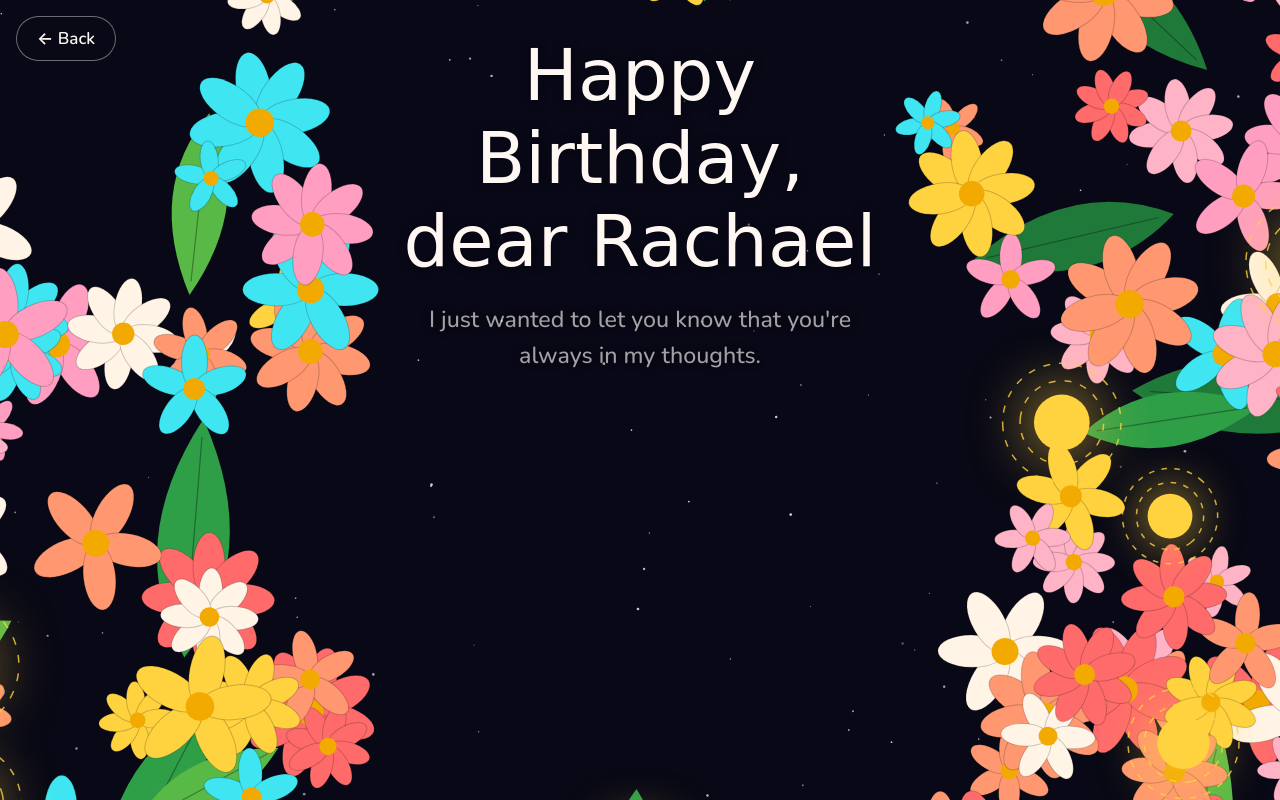
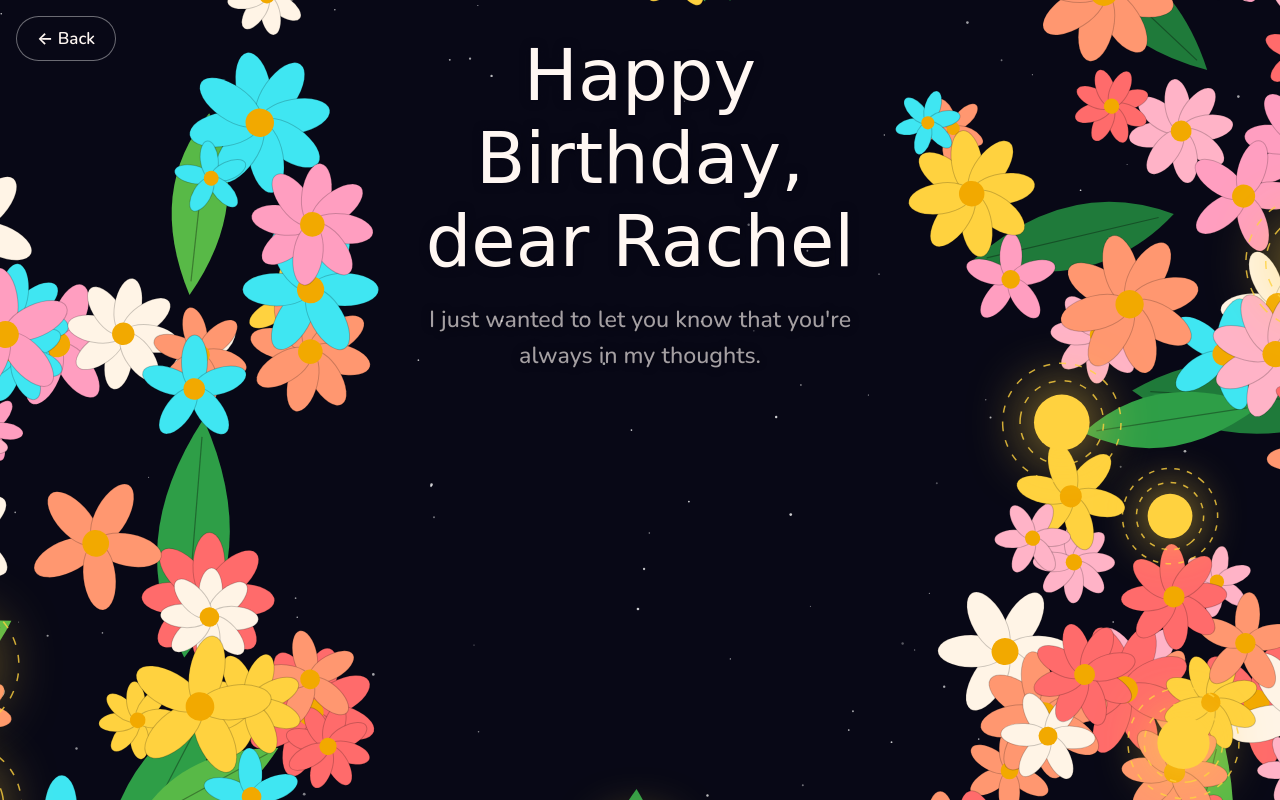
Before and after one commit to Juxnn02/RL, a plain HTML site: page index.html in a window 1280 px wide. Both pictures are taken after a click on the button "tap to open". Drawn offline with nearby package versions, Linux system fonts and the light colour scheme; a web font is replaced by a local one.

Commit message:
Fix spelling of "Rachel" in title and birthday message

```diff
--- a/index.html
+++ b/index.html
@@ -3,7 +3,7 @@
 <meta charset="utf-8">
 <meta name="viewport" content="width=device-width, initial-scale=1">
 <meta name="claude:viewport-fit-sides" content="cover">
-<title>For Rachael</title>
+<title>For Rachel</title>
 <link rel="stylesheet" href="https://fonts.googleapis.com/css2?family=Cedarville+Cursive&family=Nunito:wght@500;600;800&display=swap">
 <style>
   /* A night garden after an album cover: twinkling stars, hand lettering, tropical leaves and glowing suns.
@@ -76,7 +76,7 @@
 <canvas id="cv" aria-hidden="true"></canvas>
 
 <main id="msg">
-  <h1>Happy Birthday,<br>dear Rachael</h1>
+  <h1>Happy Birthday,<br>dear Rachel</h1>
   <p>I just wanted to let you know that you're always in my thoughts.</p>
   <p>I hope today is as beautiful as you are, and that this new year brings you everything that makes you smile.</p>
   <p class="sign">With all love,<br>&mdash; Juan</p>
```
